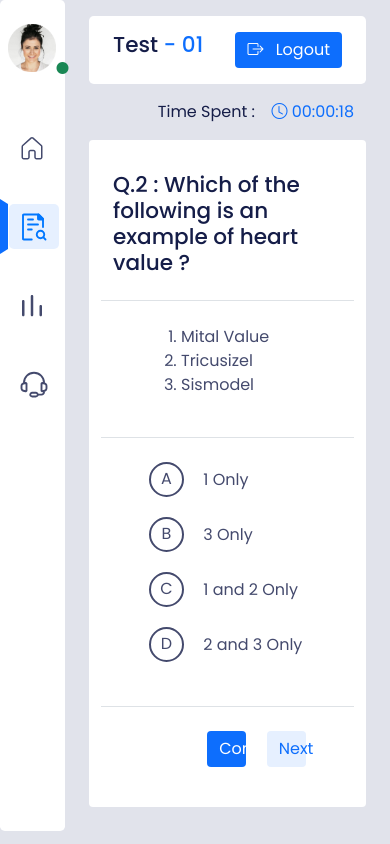
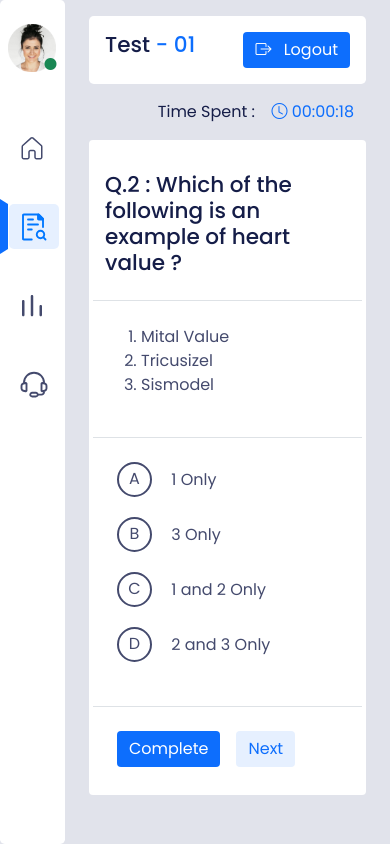
Before and after one commit to karan-khatri/test-dashboard, a plain HTML site: page index.html in a window 390 px wide. Drawn offline with nearby package versions, Linux system fonts and the light colour scheme.

Commit message:
Fixed responsive issue!

```diff
--- a/assets/css/styles.css
+++ b/assets/css/styles.css
@@ -39,9 +39,9 @@
 }
 
 .online-indicator {
-  position: absolute;
   font-size: 0.75rem;
-  margin: 35px 0px;
+  right: 0px;
+  top: 20px;
 }
 
 .pause-end-button-container {
--- a/index.html
+++ b/index.html
@@ -31,11 +31,11 @@
   <body>
     <div class="container-fluid min-vh-100">
       <div class="row">
-        <div class="col-2 col-md-1 bg-white text-center rounded-3 py-4 px-0">
+        <div class="col-2 col-md-1 bg-white text-center rounded-3 py-4 px-0 position-sticky vh-100">
           <div class="profile mb-5">
-            <a href="#">
+            <a href="#" class="position-relative">
               <img src="./assets/img/Avatar.png" alt="avatar" class="profile-avatar" width="48" height="48" />
-              <em class="bi bi-circle-fill text-success online-indicator"></em>
+              <em class="bi bi-circle-fill text-success online-indicator position-absolute"></em>
             </a>
           </div>
 
@@ -66,7 +66,7 @@
         <div class="col-10 col-md-7 mb-4">
           <div class="container-fluid">
             <div class="row">
-              <div class="col-12 rounded-3 bg-white px-4 py-3 mt-3">
+              <div class="col-12 rounded-3 bg-white px-3 py-3 mt-3">
                 <div class="d-flex justify-content-between">
                   <h4 class="heading-text">Test <span class="text-primary"> - 01</span></h4>
                   <button class="btn btn-primary border-0"><em class="bi bi-box-arrow-right me-2"></em> Logout</button>
@@ -77,19 +77,19 @@
                   >Time Spent : &ensp; <span class="text-primary"> <em class="bi bi-clock"></em> 00:00:18</span></span
                 >
               </div>
-              <div class="col-12 bg-white rounded px-4 py-3">
+              <div class="col-12 bg-white rounded px-3 pt-3 pb-1">
                 <article class="row">
                   <div class="col-12 header py-3 border-bottom">
                     <h4 class="heading-text">Q.2 : Which of the following is an example of heart value ?</h4>
                   </div>
-                  <div class="col-12 body px-5 py-4 border-bottom body-text">
+                  <div class="col-12 body px-3 px-md-5 py-4 border-bottom body-text">
                     <ol>
                       <li>Mital Value</li>
                       <li>Tricusizel</li>
                       <li>Sismodel</li>
                     </ol>
                   </div>
-                  <div class="col-12 px-5 py-4 border-bottom body-text">
+                  <div class="col-12 px-4 px-md-5 py-4 border-bottom body-text">
                     <label for="answer1">
                       <input type="radio" name="mcq-options" id="answer1" value="A" />
                       <span id="A" class="customRadio">A</span>
@@ -115,9 +115,9 @@
                     </label>
                   </div>
 
-                  <div class="col-12 text-end px-5 py-4">
-                    <button class="btn btn-primary w-25 me-3 border-0">Complete</button>
-                    <button class="btn btn-primary bg-primary bg-opacity-10 text-primary w-25 border-0">Next</button>
+                  <div class="col-12 d-flex justify-content-start justify-content-md-end px-4 px-md-5 py-4">
+                    <button class="btn btn-primary me-3 border-0">Complete</button>
+                    <button class="btn btn-primary bg-primary bg-opacity-10 text-primary border-0">Next</button>
                   </div>
                 </article>
               </div>
```
